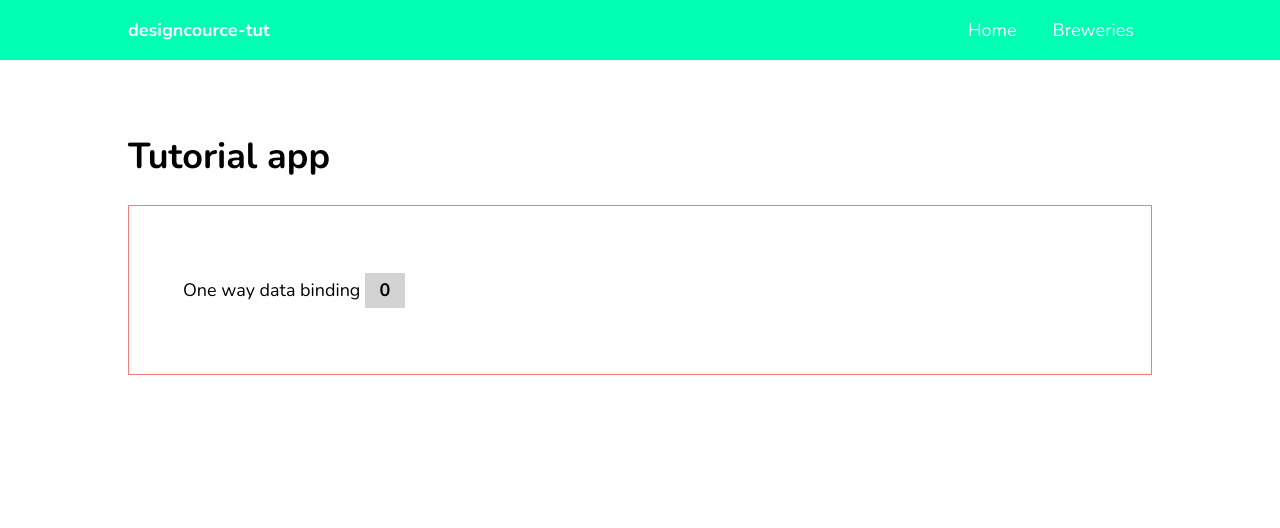
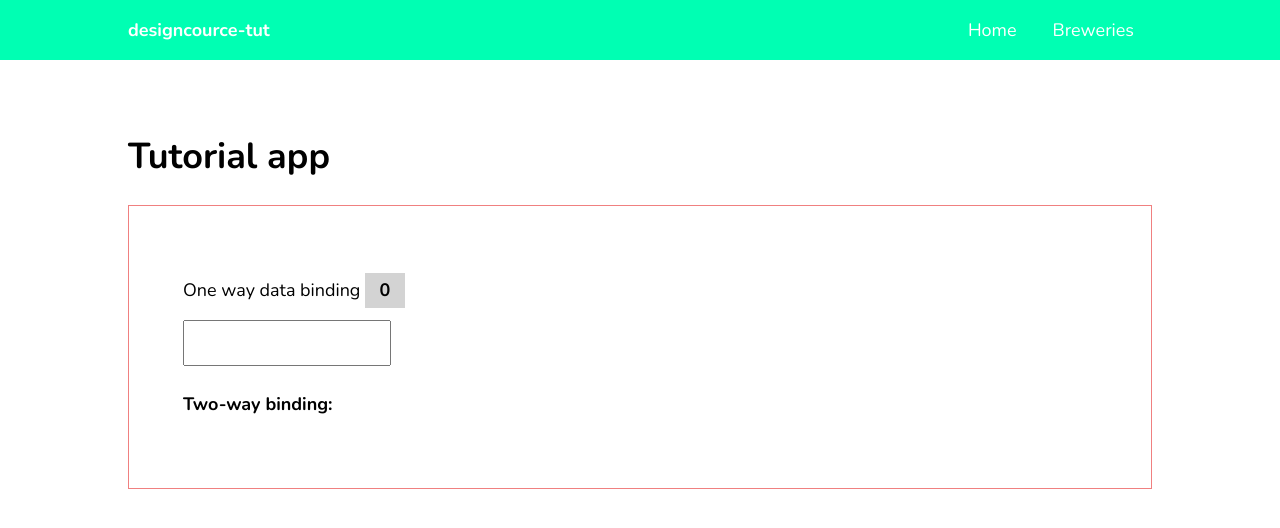
Before and after one commit to epetrov2/designcource-tut, an Angular app: page / in a window 1280 px wide. Shown: the top 528 px of the page. Built offline with nearby package versions, Linux system fonts and the light colour scheme.

Commit message:
Add two-way binding and styles

```diff
--- a/src/app/app.module.ts
+++ b/src/app/app.module.ts
@@ -6,6 +6,8 @@ import { AppRoutingModule } from './app-routing.module';
 import { AppComponent } from './app.component';
 import { HomeComponent } from './home/home.component';
 import { ListComponent } from './list/list.component';
+
+import { FormsModule } from '@angular/forms'
 
 @NgModule({
   declarations: [
@@ -16,6 +18,7 @@ import { ListComponent } from './list/list.component';
   imports: [
     BrowserModule,
     AppRoutingModule,
+    FormsModule,
     HttpClientModule
   ],
   providers: [],
--- a/src/app/home/home.component.html
+++ b/src/app/home/home.component.html
@@ -2,4 +2,8 @@
 
 <div class="play-container">
     <p>One way data binding <span (click)="countClick()"> {{ clickCounter }}</span></p>
+    <p>
+        <input type="text" [(ngModel)]="textLine"><br>
+        <strong>Two-way binding: </strong> {{ textLine }}
+    </p>
 </div>
--- a/src/app/home/home.component.ts
+++ b/src/app/home/home.component.ts
@@ -13,6 +13,7 @@ export class HomeComponent implements OnInit {
   }
 
   clickCounter: number = 0;
+  textLine: string = "";
 
   countClick() {
     this.clickCounter++;
```
